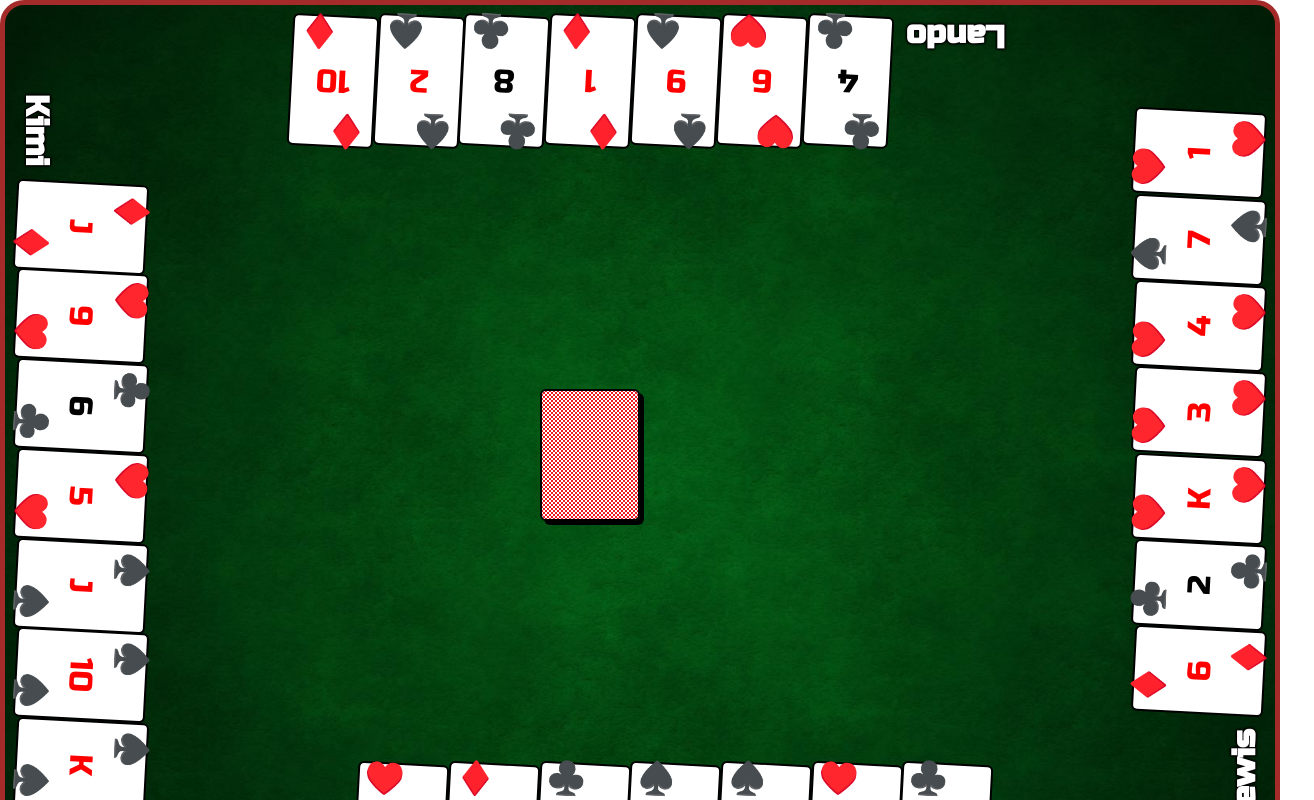
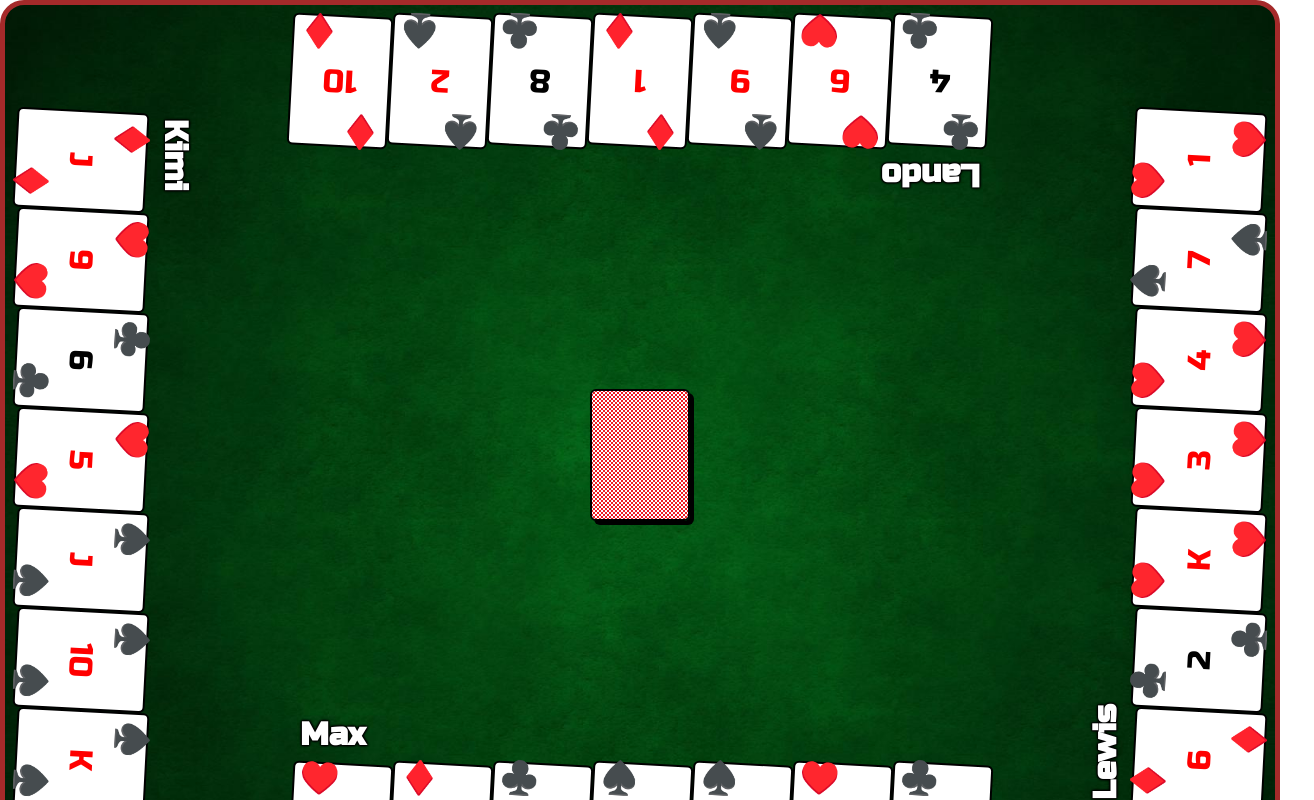
Before and after one commit to AlexanderReen/mau-mau, a React (Create React App) app: page /game in a window 1280 px wide. Shown: the top 800 px of the page, 1314 px wide, since content can reach past the window. Built offline with nearby package versions, Linux system fonts and the light colour scheme.

Commit message:
change css

```diff
--- a/src/components/Board/Board.scss
+++ b/src/components/Board/Board.scss
@@ -52,11 +52,9 @@
 
     .stock-pile {
         position: relative;
-        right: 50px;
     }
 
     .discard-pile {
         position: relative;
-        left: 50px;
     }
 }
--- a/src/components/DiscardPile/DiscardPile.scss
+++ b/src/components/DiscardPile/DiscardPile.scss
@@ -1,6 +1,7 @@
 .discard-pile {
 
     .card {
+       position: absolute;
     }
 
 }
--- a/src/components/Hand/Hand.scss
+++ b/src/components/Hand/Hand.scss
@@ -1,15 +1,19 @@
 .hand {
-    width: 700px;
     display: flex;
-    flex-direction: row;
-    position: absolute;
 
     &__name {
-        position: relative;
-        top: 70px;
-        right: 15px;
+        position: absolute;
+        bottom: 120px;
+        left: 10px;
         color: white;
         text-shadow: 1px 1px 2px black, 1px -1px 2px black, -1px 1px 2px black, -1px -1px 2px black;
+    }
+
+    &__cards {
+        width: 700px;
+        display: flex;
+        flex-direction: row;
+
     }
 
     .card {
--- a/src/components/Hand/Hand.tsx
+++ b/src/components/Hand/Hand.tsx
@@ -43,7 +43,8 @@ const Hand = ({ player, name, cards, cardClick }: HandProps) => {
   return (
     <div className={handClass}>
       <h1 className='hand__name'>{name}</h1>
-      {cards.map((card, index) => (
+      <div className='hand__cards'>
+      {cards.map((card) => (
         <Card key={card.id}
           id={card.id}
           suit={card.suit}
@@ -52,6 +53,7 @@ const Hand = ({ player, name, cards, cardClick }: HandProps) => {
           click={cardClickHandler(card)}>
         </Card>
       ))}
+      </div>
     </div>
   );
 }
```
